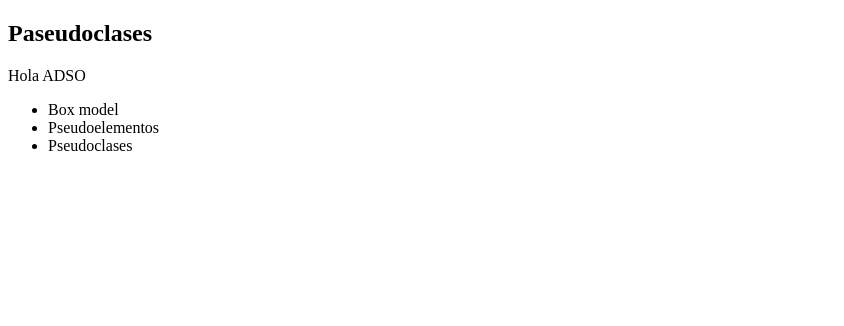
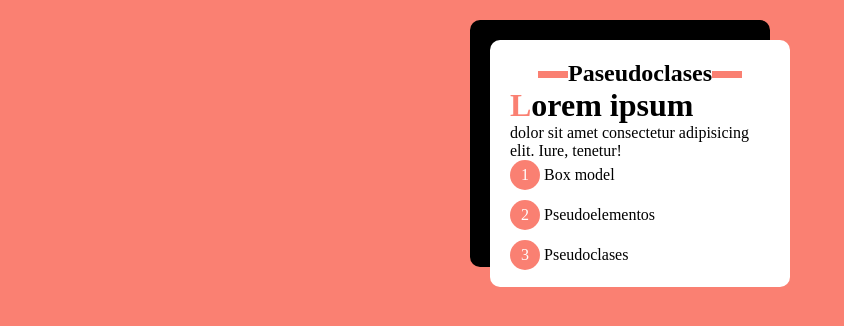
Before and after one commit to edinson0810/pseudoelemento, a plain HTML site: page index.html in a window 1280 px wide. Shown: the whole page, without its empty margins (0-844 px from the left). Drawn offline with Linux system fonts and the light colour scheme.

Commit message:
falta central el after

```diff
--- a/index.html
+++ b/index.html
@@ -11,7 +11,7 @@
 <body>
   <div class="card">
     <h2 class="card-title">Paseudoclases</h2>
-    <p class="card-text">Hola ADSO</p>
+    <p class="card-text"> lorem ipsum dolor sit amet consectetur adipisicing elit. Iure, tenetur!</p>
     <ul>
       <li>Box model</li>
       <li>Pseudoelementos</li>
--- a/stylle.css
+++ b/stylle.css
@@ -0,0 +1,86 @@
+* {
+  margin: 0;
+  padding: 0;
+  box-sizing: border-box;
+}
+
+*::selection {
+  background: salmon;
+  color: white;
+}
+
+body {
+  background: salmon;
+  font-family: Arial, ;
+}
+
+
+
+.card {
+  width: 300px;
+  margin: 40px auto;
+  background-color: white;
+  padding: 20px;
+  box-shadow: -20px -20px 0px 0px black;
+  border-radius: 10px;
+  padding-bottom: 7px;
+  margin-bottom: 10px auto;
+}
+
+p::first-letter {
+  color: salmon;
+  text-transform: uppercase;
+  font-size: 2rem;
+  font-weight: 900;
+
+}
+
+p::first-line {
+  font-size: 2rem;
+  font-weight: bold;
+
+
+}
+
+ul {
+  counter-reset: contador;
+}
+
+li {
+  margin-bottom: 10px;
+  padding: 0px;
+  list-style: none;
+}
+
+li::before {
+  content: counter(contador);
+  counter-increment: contador;
+  background: salmon;
+  width: 30px;
+  height: 30px;
+  display: inline-block;
+  color: white;
+  text-align: center;
+  line-height: 30px;
+  border-radius: 50%;
+  margin-right: 4px;
+
+}
+
+.card-title {
+  text-align: center;
+  border-bottom: 0.5px;
+}
+
+.card-title::before,
+
+.card-title::after {
+  content: "";
+  display: inline-block;
+  width: 10%;
+  height: 3px;
+  padding: 2px;
+  background: salmon;
+  margin-bottom: 3px;
+
+}
```
